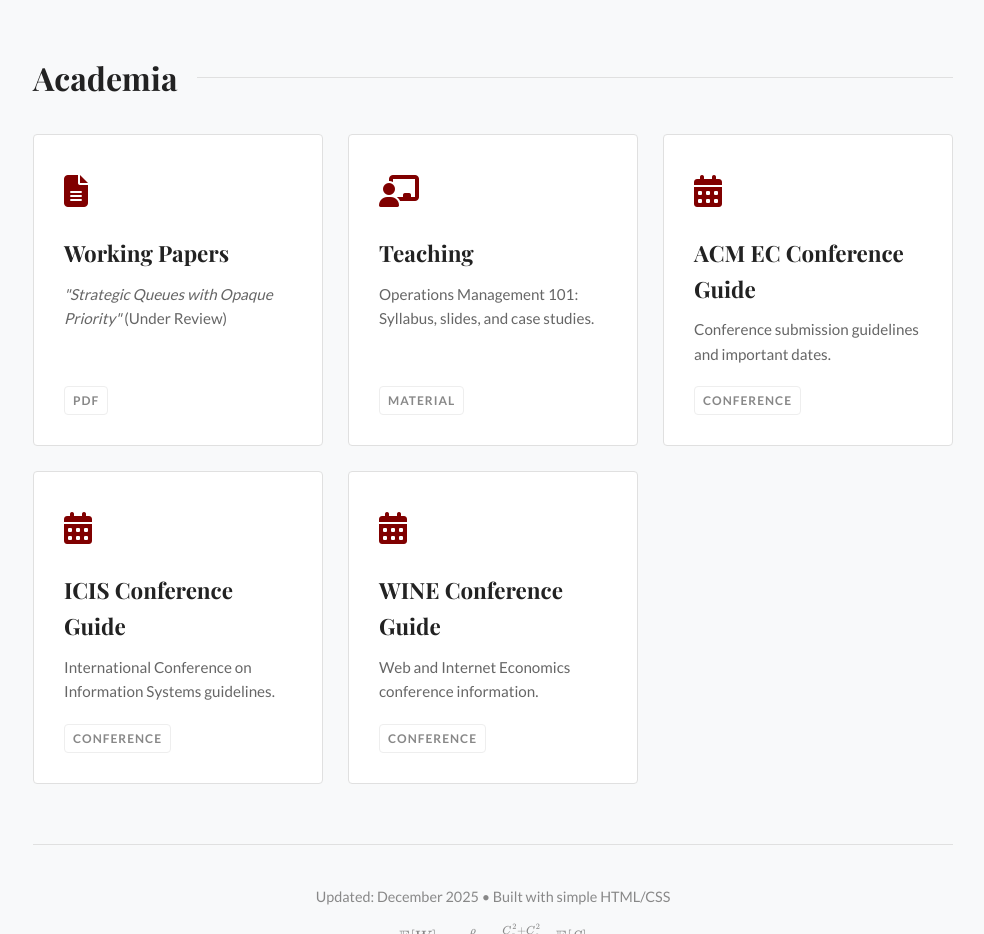
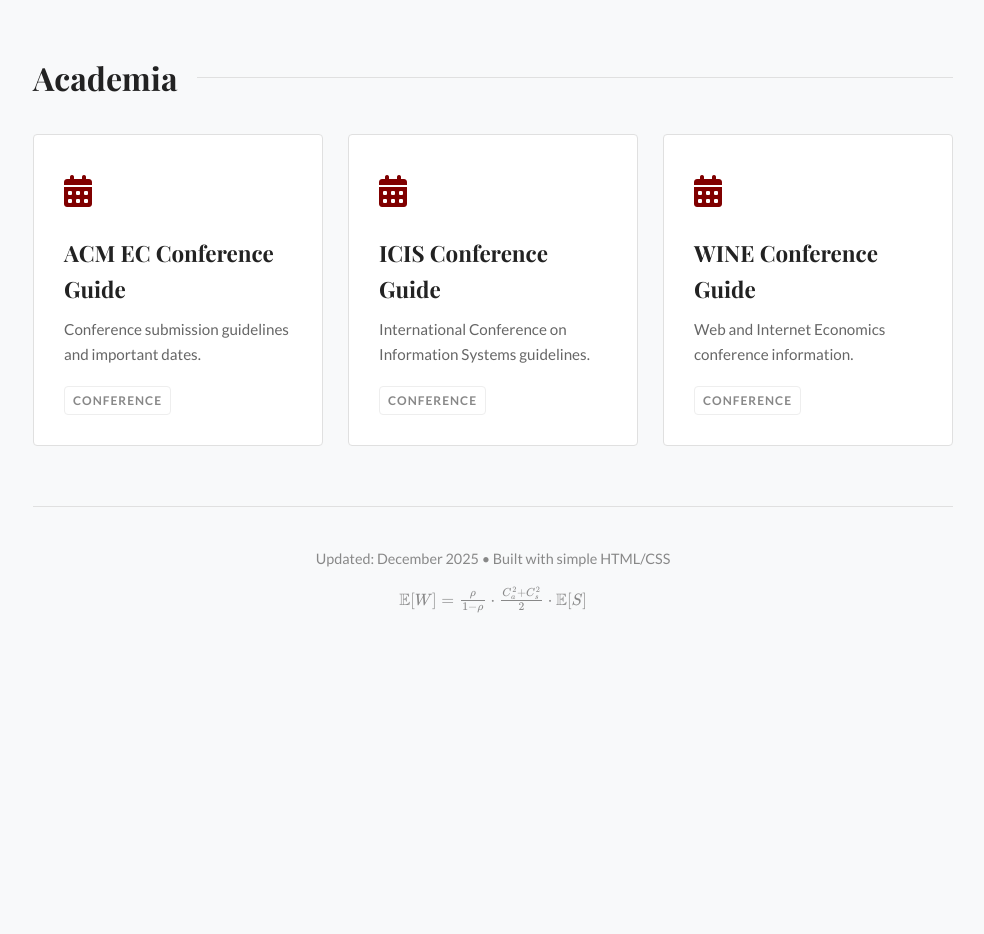
Before and after one commit to ZheyuanHuang/Research_Knowledge, a plain HTML site: page index.html in a window 1280 px wide. Shown: the part 820-1754 px from the top of the page, without its empty margins (147-1131 px from the left). After the commit the page ends 1474 px from the top, so only its background shows below. Drawn offline with nearby package versions, Linux system fonts and the light colour scheme; a web font is replaced by a local one.

Commit message:
Remove commented-out card link in index.html

```diff
--- a/index.html
+++ b/index.html
@@ -276,7 +276,7 @@
         </div>
 
         <div class="grid">
-            <a href="#" class="card">
+            <!-- <a href="#" class="card">
                 <div class="card-icon"><i class="fas fa-file-alt"></i></div>
                 <h3>Working Papers</h3>
                 <p><em>"Strategic Queues with Opaque Priority"</em> (Under Review)</p>
@@ -289,7 +289,7 @@
                 <p>Operations Management 101: Syllabus, slides, and case studies.</p>
                 <div><span class="tag">Material</span></div>
             </a>
-
+             -->
             <a href="./Academia/ACM EC Conference Guide.html" class="card">
                                 <div class="card-icon"><i class="fas fa-calendar-alt"></i></div>
                                 <h3>ACM EC Conference Guide</h3>
```
